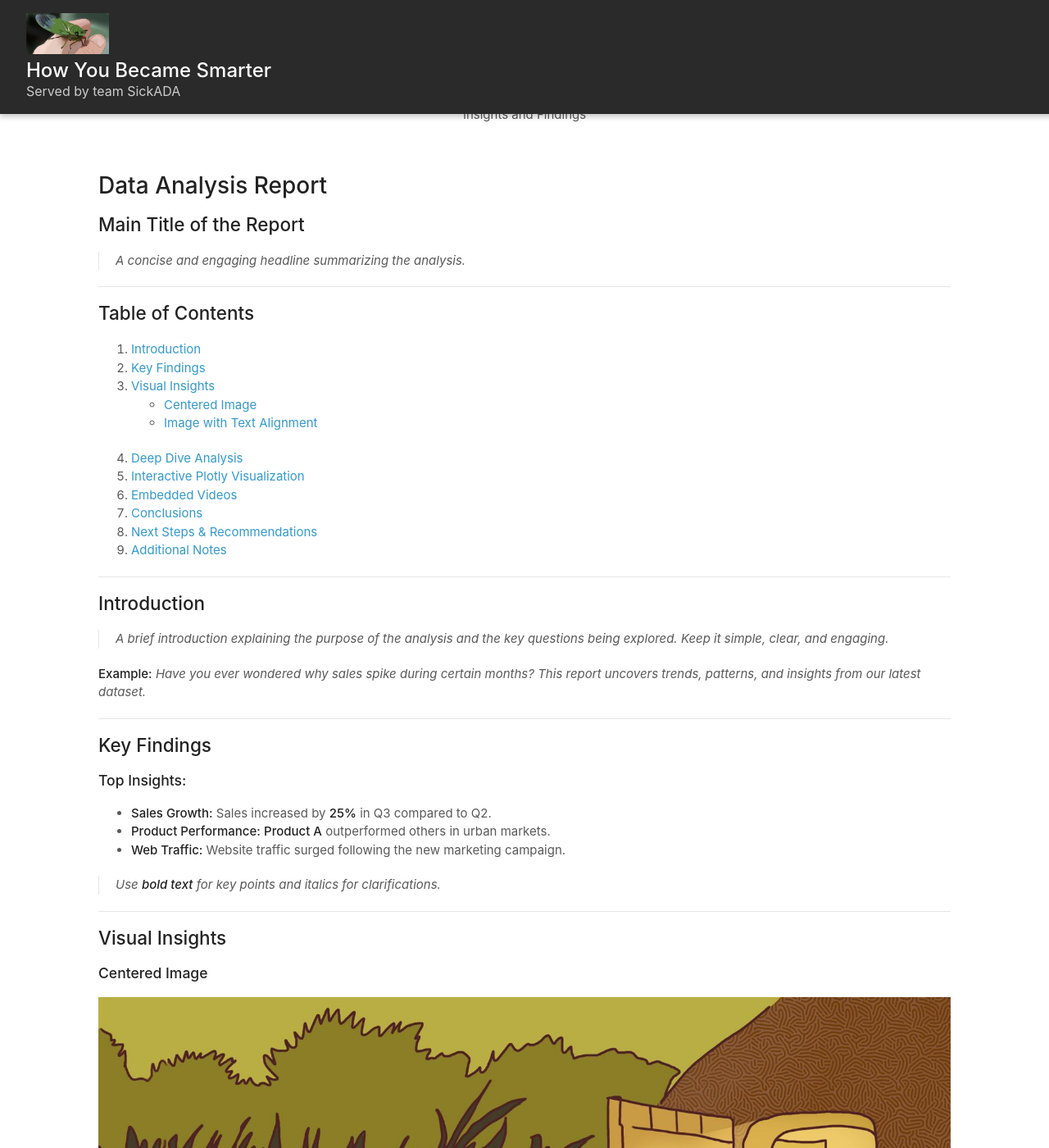
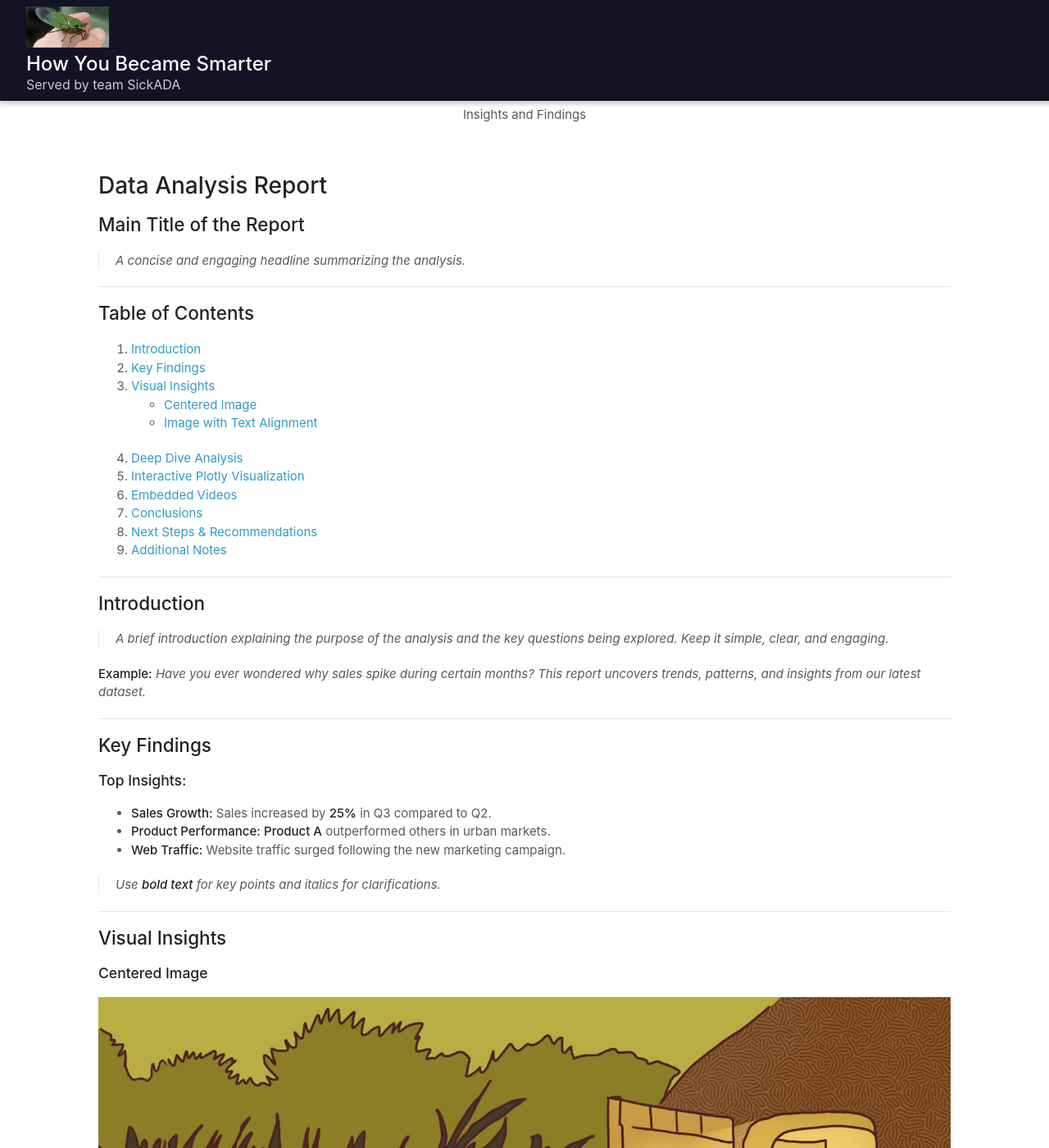
Before and after one commit to FredPili/ADAWebsite, a Jekyll site: the page built from index.md, in a window 1280 px wide and 1400 px high. Shown: the whole window at 82% size. Built offline with Jekyll 4.4.1, drawn with Linux system fonts in a browser that asks for light colours.

Commit message:
upadate css

```diff
--- a/assets/css/styles.css
+++ b/assets/css/styles.css
@@ -204,12 +204,12 @@ footer {
   top: 0;
   left: 0;
   width: 100%; /* Full width */
-  background-color: #2a2a2a; /* Dark background */
+  background-color: #141225; /* Dark background */
   color: #ffffff; /* White text */
   display: flex; /* Flex layout for aligning items */
   align-items: center; /* Center items vertically */
   justify-content: space-between; /* Space between items */
-  padding: 1rem 2rem; /* Padding for spacing */
+  padding: 0.5rem 2rem; /* Padding for spacing */
   z-index: 1000; /* Ensure the banner stays on top */
   box-shadow: 0px 4px 6px rgba(0, 0, 0, 0.2); /* Optional shadow */
 }
```
